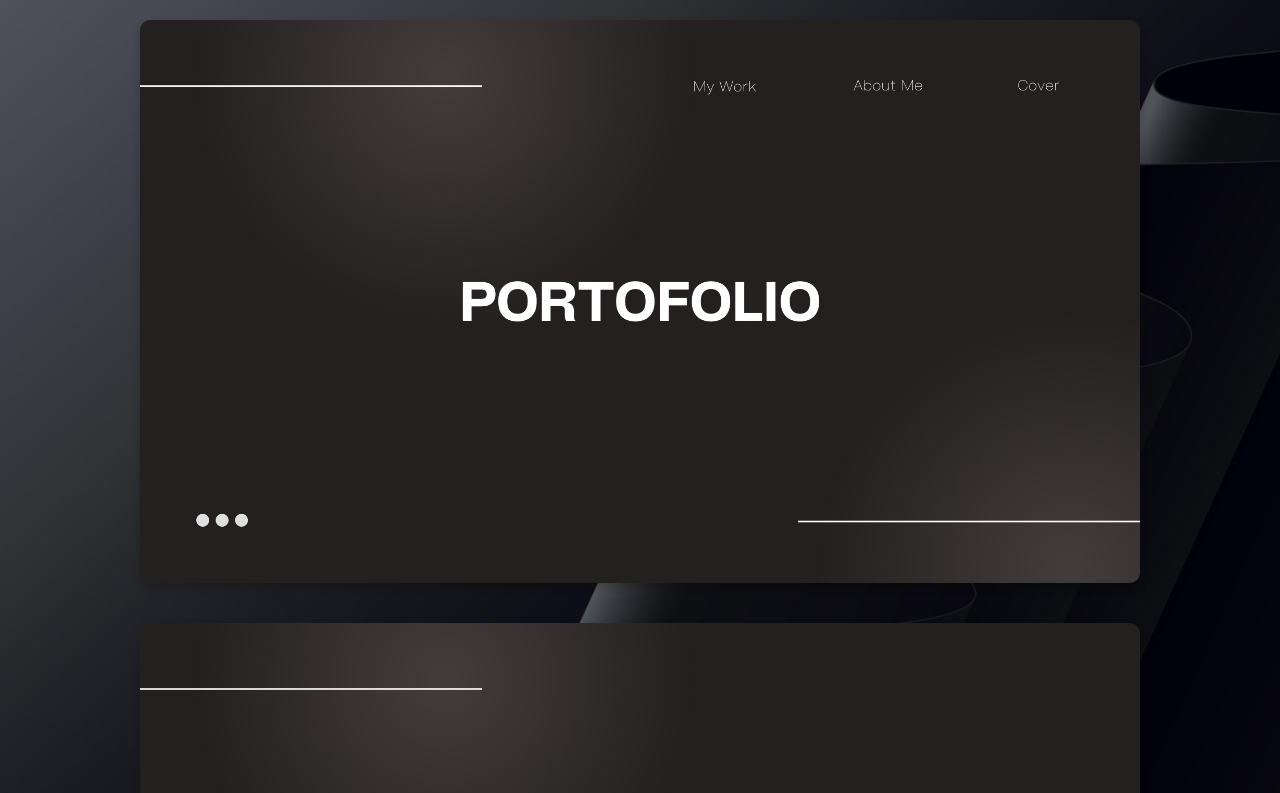
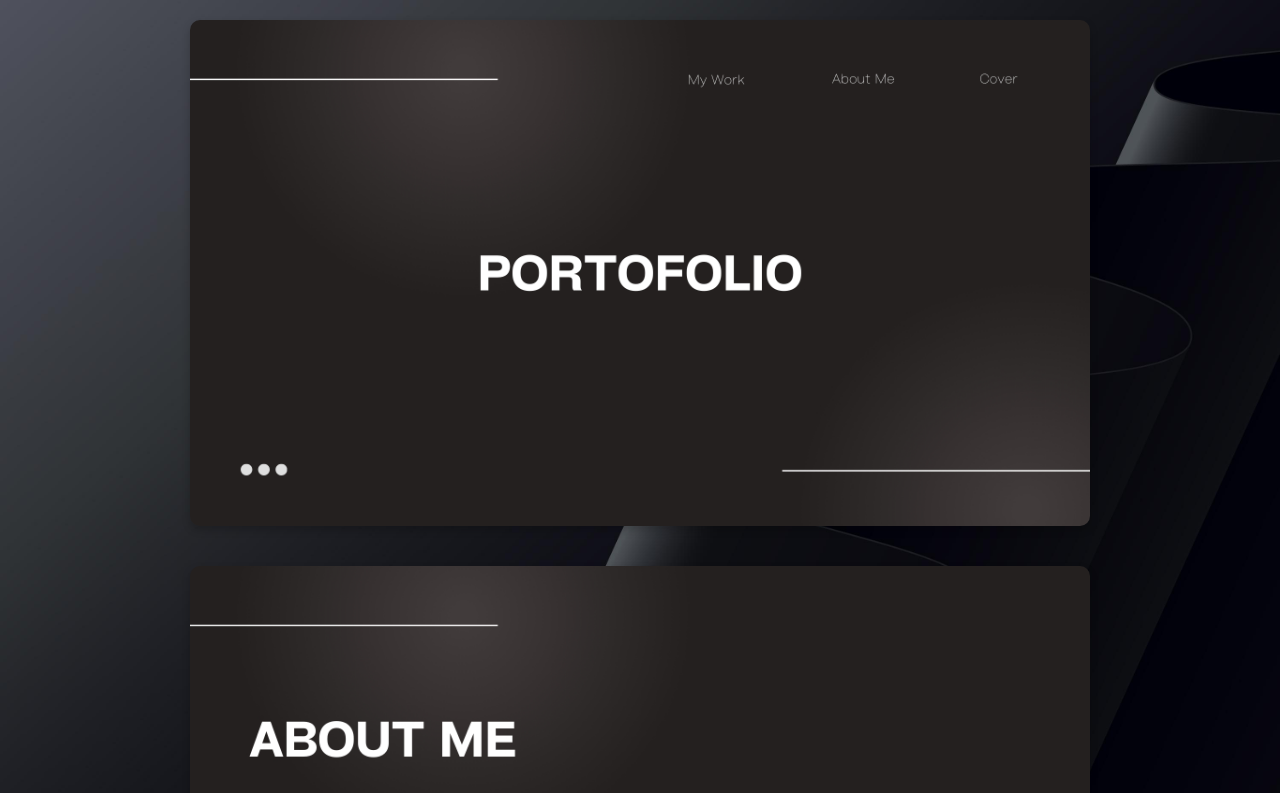
Before and after one commit to rumanddd/My-Portfolio, a plain HTML site: page index.html in a window 1280 px wide. Shown: the top 793 px of the page. Drawn offline with Linux system fonts and the light colour scheme.

Commit message:
Update index.html

```diff
--- a/index.html
+++ b/index.html
@@ -22,7 +22,7 @@
         }
         .media {
             width: 100%;
-            max-width: 1000px;
+            max-width: 900px;
 			height: auto;
             margin: 20px 0;
             border-radius: 10px;
@@ -53,58 +53,3 @@
 
 </body>
 </html>
-=======
-<!DOCTYPE html>
-<html lang="en">
-<head>
-    <meta charset="UTF-8">
-    <meta name="viewport" content="width=device-width, initial-scale=1.0">
-    <title>Video Scroll Page</title>
-    <style>
-        body {
-            margin: 0;
-            padding: 0;
-            display: flex;
-            flex-direction: column;
-            align-items: center;
-			background-image: url('https://github.com/rumanddd/My-Portfolio/blob/main/wavy-background.jpg?raw=true'); /* Replace with your image path */
-            background-size: cover; /* Makes the image cover the full page */
-            background-attachment: fixed; /* Ensures the background scrolls with the page */
-            background-repeat: no-repeat; /* Prevents the image from repeating */
-            background-position: center; /* Centers the image */
-            color: #ffffff; /* Changes text color if needed */
-            font-family: Arial, sans-serif;
-        }
-        .media {
-            width: 100%;
-            max-width: 1000px;
-			height: auto;
-            margin: 20px 0;
-            border-radius: 10px;
-            box-shadow: 0 4px 8px rgba(0, 0, 0, 0.2);
-        }
-    </style>
-</head>
-<body>
-
-     <!-- Image 1 -->
-    <img src="https://github.com/rumanddd/My-Portfolio/blob/main/1.jpg?raw=true" alt="Image 1" class="media">
-
-    <!-- Image 2 -->
-    <img src="https://github.com/rumanddd/My-Portfolio/blob/main/2.jpg?raw=true" alt="Image 2" class="media">
-
-    <!-- Image 3 -->
-    <img src="https://github.com/rumanddd/My-Portfolio/blob/main/3.jpg?raw=true" alt="Image 3" class="media">
-
-    <!-- GIF (Video 4) -->
-    <img src="https://github.com/rumanddd/My-Portfolio/blob/main/Black%20Aesthethic%20Education%20Online%20Portfolio.gif?raw=true" alt="Animated GIF 4" class="media">
-
-    <!-- Image 5 -->
-    <img src="https://github.com/rumanddd/My-Portfolio/blob/main/5.jpg?raw=true" alt="Image 5" class="media">
-
-    <!-- Image 6 -->
-    <img src="https://github.com/rumanddd/My-Portfolio/blob/main/6.jpg?raw=true" alt="Image 6" class="media">
-
-
-</body>
-</html>
```
